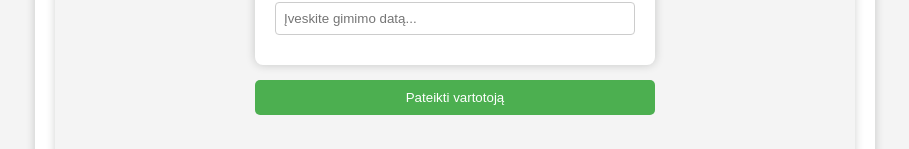
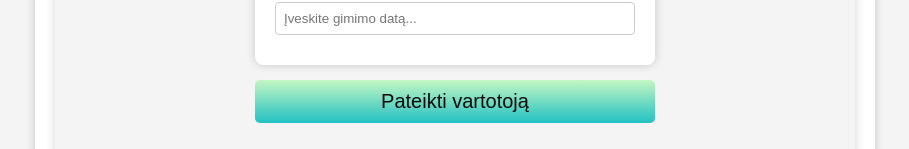
Before and after one commit to Justina1106/Baigiamasis, a React (Vite) app in the folder frontend/: page / in a window 1280 px wide. Shown: the part 415-564 px from the top of the page, without its empty margins (185-1094 px from the left). Built offline with nearby package versions, Linux system fonts and the light colour scheme; no server answers; grey boxes are pictures that could not be loaded.

Commit message:
Pridėtas mygtukų naujas stilius

```diff
--- a/frontend/src/App.css
+++ b/frontend/src/App.css
@@ -45,8 +45,11 @@ input {
 }
 
 button {
-  background-color: #4caf50;
-  color: #fff;
+  /* background-color: #4caf50; */
+  background: rgb(34,193,195);
+  background: linear-gradient(0deg, rgba(34,193,195,1) 0%, rgba(49,253,45,0.25253851540616246) 100%);
+  color: #0f0b0b;
+  font-size: 20px;
   padding: 10px;
   border: none;
   border-radius: 5px;
```
